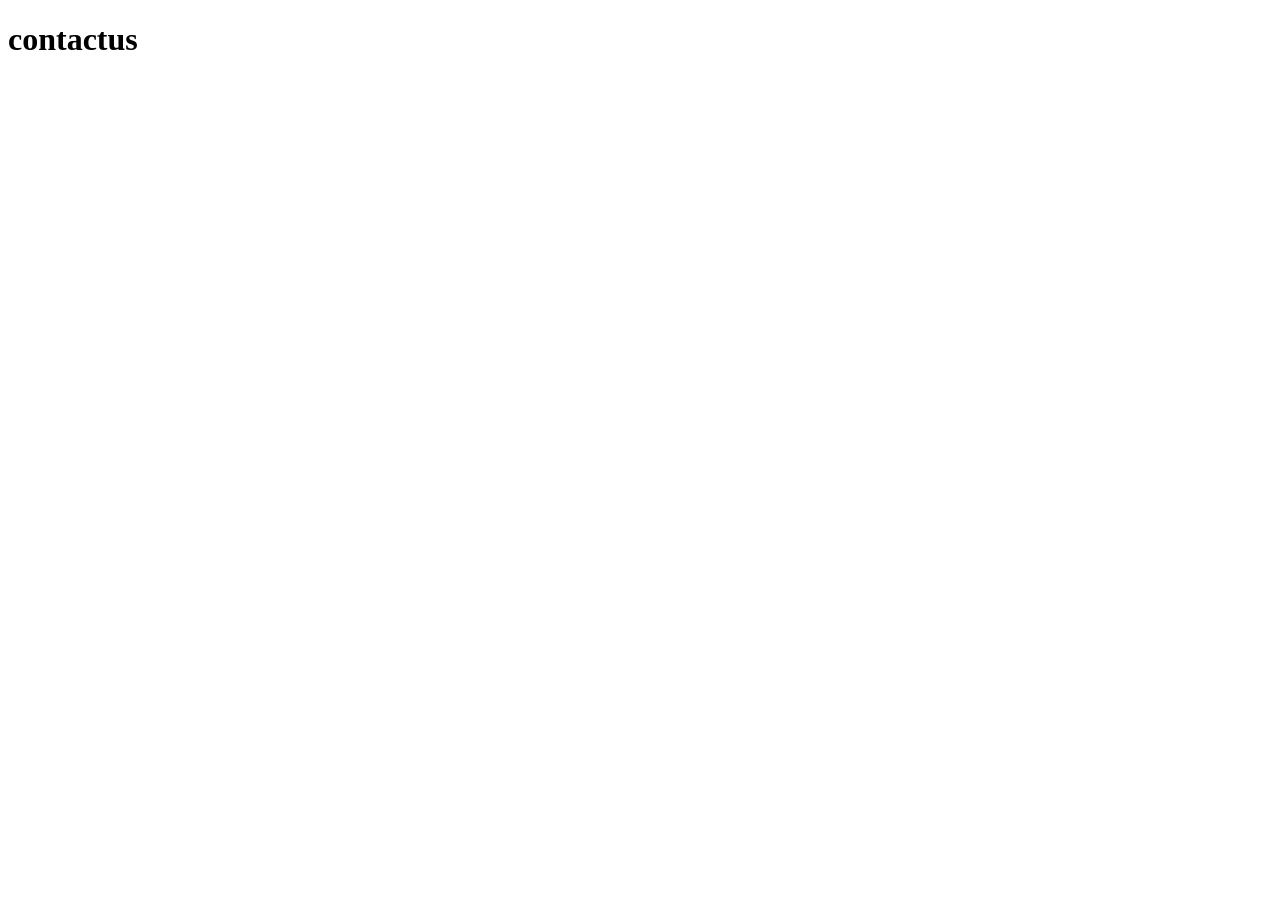
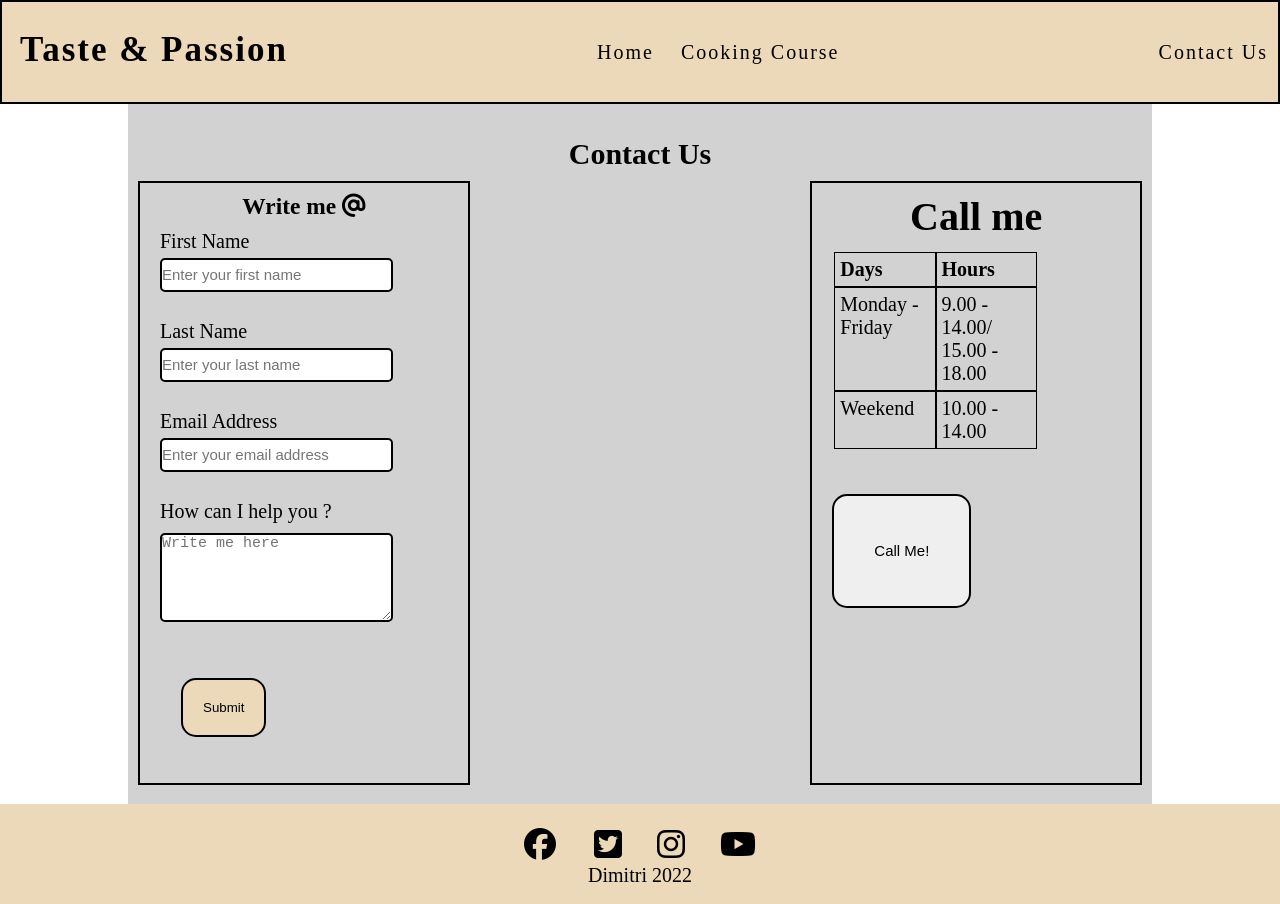
Before and after one commit to Dimifabbridf96/Cooking-course, a plain HTML site: page contactus.html in a window 1280 px wide. Before the commit the page ends 800 px from the top, so only its background shows below. Drawn offline with Linux system fonts and the light colour scheme.

Commit message:
add contactus.html and  styled

```diff
--- a/assets/css/style.css
+++ b/assets/css/style.css
@@ -45,7 +45,7 @@ nav{
     line-height: 100px;
     letter-spacing: 2px;
 }
-.contact{
+.contact-menu{
     float: right;
 }
 .welcome{
@@ -209,3 +209,75 @@ nav{
     float: left;
     width: 33%;
 }
+#contact-form{
+    height: 700px;
+    width: 80%;
+    background-color: #d2d2d2;
+    margin: 0 auto;
+}
+label{
+    margin: 20px;
+}
+input{
+    margin: 5px 20px;
+    line-height: 30px;
+    font-size: 15px;
+}
+.c-input{
+    border: 2px solid #000;
+    border-radius: 5px;
+    width: 70%;
+}
+.left-side-contact {
+    height: 600px;
+    border: 2px solid #000;
+    width: 32%;
+    margin-left: 10px;
+    float: left;
+}
+textarea{
+    margin: 10px 20px;
+    overflow: auto;
+    font-size: 15px;
+}
+
+.submit{
+    padding: 20px;
+    margin: 41px;
+    border: 2px solid #000;
+    border-radius: 15px;
+    background-color:#ecd9ba ;
+}
+.right-side-contact{
+    height: 600px;
+    border: 2px solid #000;
+    width: 32%;
+    margin-right: 10px;
+    float: right;
+}
+.right-side-contact h3{
+    font-size: 200%;
+}
+.call{
+    padding: 40px;
+    margin: 20px ;
+    border: 2px solid #000;
+    border-radius: 15px;
+
+}
+tr {
+	display: grid;
+	grid-template-columns: 1fr 1fr 1fr;
+}
+
+tr, th, td {
+	text-align: left;
+}
+
+th, td {
+	border: 1px solid black;
+	padding: 5px;
+}
+.grid{
+    margin-left: 20px;
+}
--- a/contactus.html
+++ b/contactus.html
@@ -4,11 +4,110 @@
     <meta charset="UTF-8">
     <meta http-equiv="X-UA-Compatible" content="IE=edge">
     <meta name="viewport" content="width=device-width, initial-scale=1.0">
-    <title>Document</title>
+    <meta name="description" content="Cooking course focused on research the real meaning of taste">
+    <meta name="keywords" content="Cooking, course, taste, passion, carrer, learning">
+    <title>Taste & Passion</title>
+    <link rel="stylesheet" href="assets/css/style.css">
 </head>
 <body>
-    <h1>
-        contactus
+    <header>
+    <h1 id="logo">
+        Taste & Passion
     </h1>
+    <nav id="menu">
+        <ul>
+            <li>
+                <a href="index.html" > Home </a>
+            </li>
+            <li>
+                <a href="cooking-course.html"> Cooking Course </a>
+            </li>
+            <li class="contact-menu" class="active">
+        <a href="contactus.html"> Contact Us</a>
+    </li>
+    </ul>
+</nav>
+</header>
+<section id="contact-form">
+    <br>
+<h2 class="center">
+    Contact Us
+</h2>
+<div class="left-side-contact">
+
+    <h3 class="center">
+        Write me <i class="fa-solid fa-at"></i>
+    </h3>
+    <form action="mailto:dimi.fabbri@gmail.com" method="POST" class="contact">
+    <label for="fname">First Name</label>
+    <br>
+    <input type="text" placeholder="Enter your first name" class="c-input" required>
+    <br>
+    <br>
+    <label for="lname">Last Name</label>
+    <br>
+    <input type="text" placeholder="Enter your last name" class="c-input" required>
+    <br>
+    <br>
+    <label for="email">Email Address</label>
+    <br>
+    <input type="email" placeholder="Enter your email address" class="c-input" required>
+    <br>
+    <br>
+    <label for="text"> How can I help you ?</label>
+    <br>
+    <textarea class="c-input" id="text" rows="5" name="questions" maxlength="200" placeholder="Write me here"></textarea>
+    <button type="submit" class="submit">
+        Submit
+    </button>
+</div>
+<div class="right-side-contact">
+<h3 class="center">
+    Call me
+</h3>
+<table class="grid">
+    <tr>
+        <th>Days</th>
+        <th>Hours</th>
+    </tr>
+    <tr>
+    <td>
+        Monday - Friday
+    </td>
+    <td>
+        9.00 - 14.00/ 15.00 - 18.00
+    </td>
+</tr>
+<tr>
+    <td>
+        Weekend
+    </td>
+    <td>
+        10.00 - 14.00
+    </td>
+</tr>
+</table>
+<br>
+<input type="button" onclick="alert('You can contact me at this number +353 021 232 2800')" value="Call Me!" class="call">
+</div>
+</form>
+</section>
+
+<footer >
+
+    <ul class="social-networks" >
+        <br>
+        <li>
+            <a href="https://facebook.com" target="_blank" rel="noopener" aria-label="Visit our Facebook page (open in new tab)" ><i class="fa-brands fa-facebook"></i></a>
+        </li>
+        <li><a href="https://twitter.com"target="_blank" rel="noopener" aria-label="Visit our Twitter page (open in new tab)" ><i class="fa-brands fa-twitter-square"></i></a></li>
+        <li><a href="https://www.instagram.com"target="_blank" rel="noopener" aria-label="Visit our Instagram page (open in new tab)" ><i class="fa-brands fa-instagram"></i></a></li>
+        <li><a href="https://www.youtube.com" target="_blank" rel="noopener" aria-label="Visit our Youtube page (open in new tab)" ><i class="fa-brands fa-youtube"></i></a></li>
+
+        <p>Dimitri 2022</p>
+    </ul>
+
+ </footer>
+<script src="https://kit.fontawesome.com/1ee7458bb3.js" crossorigin="anonymous"></script>
 </body>
 </html>
```
Also changed, not shown: cooking-course.html (+1 -1 lines), index.html (+1 -1 lines).
